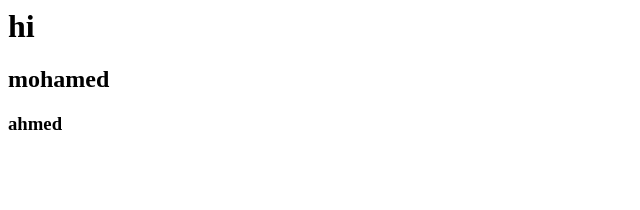
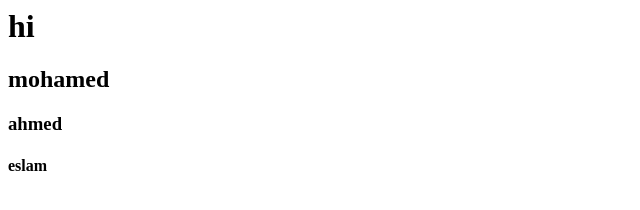
Before and after one commit to devmohamedamr/b-test, a plain HTML site: page index.html in a window 1280 px wide. Shown: the full height of the page, 0-640 px from the left. Drawn offline with Linux system fonts and the light colour scheme.

Commit message:
new change

```diff
--- a/index.html
+++ b/index.html
@@ -2,3 +2,4 @@
 <h1>hi </h1>
 <h2>mohamed</h2>
 <h3>ahmed</h3>
+<h4>eslam</h4>
```
